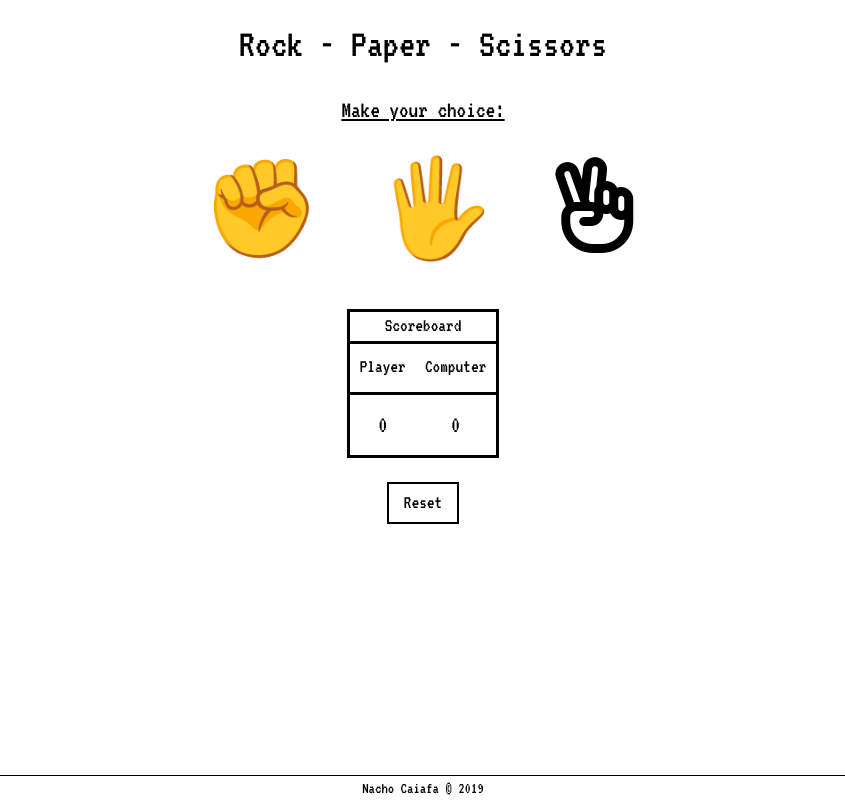
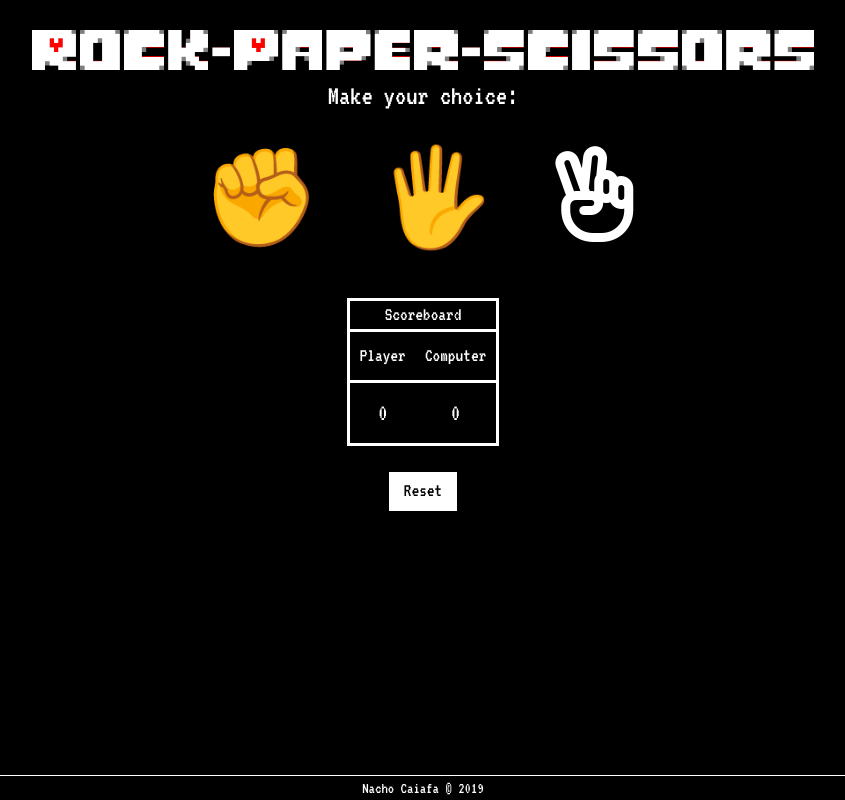
Before and after one commit to NachoKai/rock-paper-scissors, a website: page index.html in a window 1280 px wide. Shown: the whole page, without its empty margins (217-1062 px from the left). Drawn offline with nearby package versions, Linux system fonts and the light colour scheme; some packages are replaced by stand-ins of ours; a script that the page names is missing.

Commit message:
add title

```diff
--- a/css/main.scss
+++ b/css/main.scss
@@ -15,6 +15,8 @@
 }
 
 body {
+    background: #000 !important;
+    color: #fff !important;
     text-align: center;
 }
 
@@ -23,7 +25,6 @@ h1 {
 }
 
 h3 {
-    text-decoration: underline;
     margin-top: 2em;
 }
 
@@ -84,6 +85,7 @@ p {
 }
 
 .score {
+    border-bottom: 3px solid #fff;
     margin: 4px;
     margin: 4px;
     font-size: 1.2em;
@@ -94,7 +96,7 @@ p {
 }
 
 table {
-    border: 3px solid;
+    border: 3px solid #fff;
     margin: auto;
 }
 
@@ -128,12 +130,16 @@ button:hover {
 }
 
 footer {
+    background: #000;
+    color: #fff;
+    border-top: solid 1px #fff;
     align-items: flex-end;
     justify-content: center;
     text-align: center;
 
     a {
-        color: #000;
+        background: #000;
+        color: #fff;
     }
 }
 
@@ -154,55 +160,11 @@ footer {
 
 }
 
-@media (prefers-color-scheme: dark) {
-
-    body,
-    .gamebox,
-    .container,
-    footer a {
-        background: #000;
-        color: #fff;
-    }
-
-    footer {
-        background: #000;
-        color: #fff;
-        border-top: solid 1px #fff;
-    }
-
-    table {
-        border: 3px solid #fff;
-        margin: auto;
-
-    }
-
-    .score {
-        border-bottom: 3px solid #fff;
-    }
-}
-
-@media (prefers-color-scheme: light) {
-
-    body,
-    .gamebox,
-    .container,
-    footer a {
-        background: #fff;
-        color: #000;
-    }
-
-    footer {
-        background: #fff;
-        color: #000;
-        border-top: solid 1px #000;
-    }
-
-    table {
-        border: 3px solid #000;
-        margin: auto;
-    }
-
-    .score {
-        border-bottom: 3px solid #000;
-    }
-}
+.title {
+    padding: 5px;
+    margin: 5px;
+    max-width: 100%;
+    max-height: 50px;
+    margin-left: auto;
+    margin-right: auto;
+  }
--- a/index.html
+++ b/index.html
@@ -15,9 +15,12 @@
 <body>
     <div class="container">
         <div class="gamebox" id="gamebox">
-            <h1 class="title">Rock - Paper - Scissors</h1>
 
-            <h3 class="title2">Make your choice:</h3>
+            <div class="row">
+                <img class="title" src="img/title.png" alt="Simon!" />
+              </div>
+
+            <h3 class="">Make your choice:</h3>
             <div class="usercontainer">
                 <i id="rock" class="fa">✊</i>
                 <i id="paper" class="fa">🖐</i>
```
Also changed, not shown: css/main.css, img/title.png (added).
